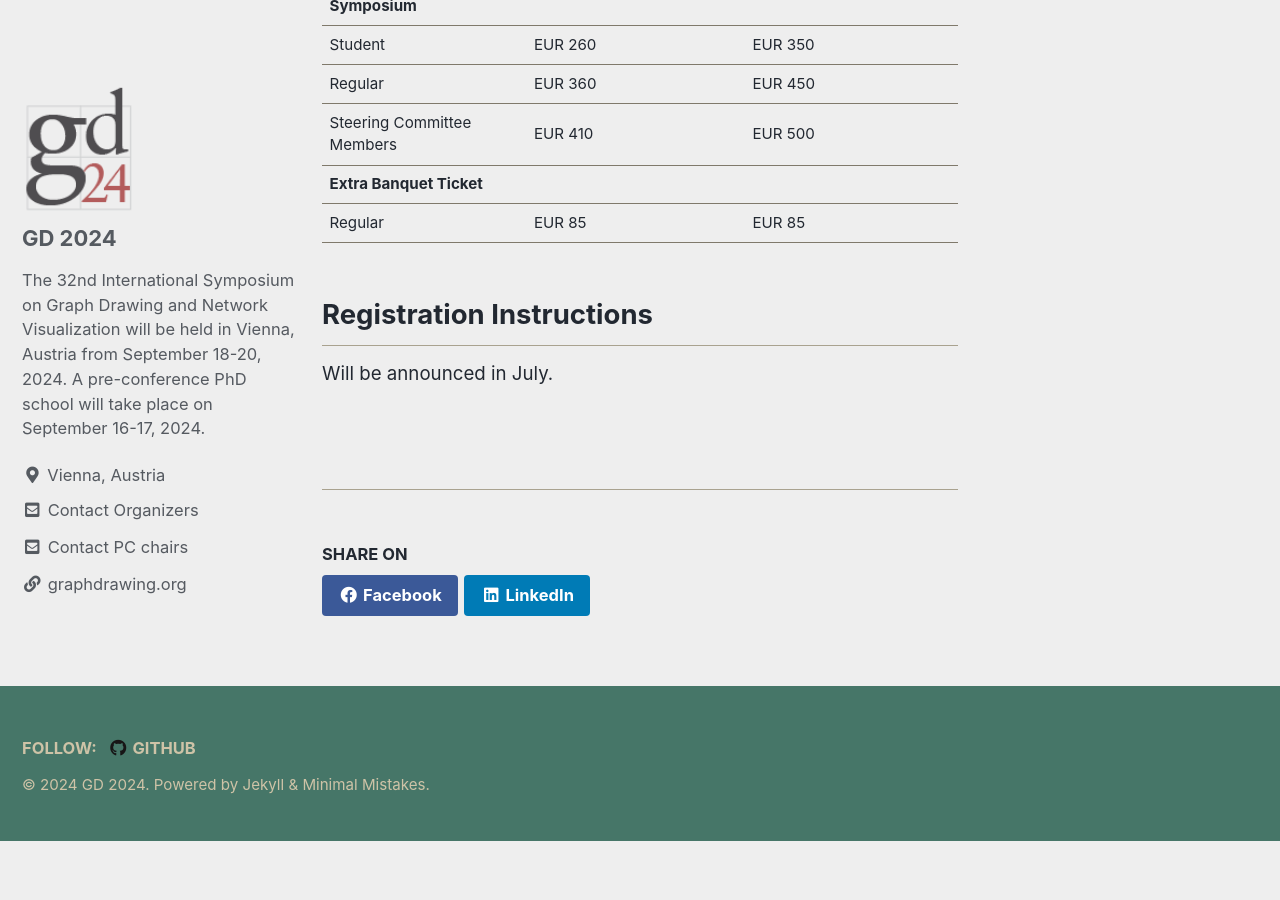
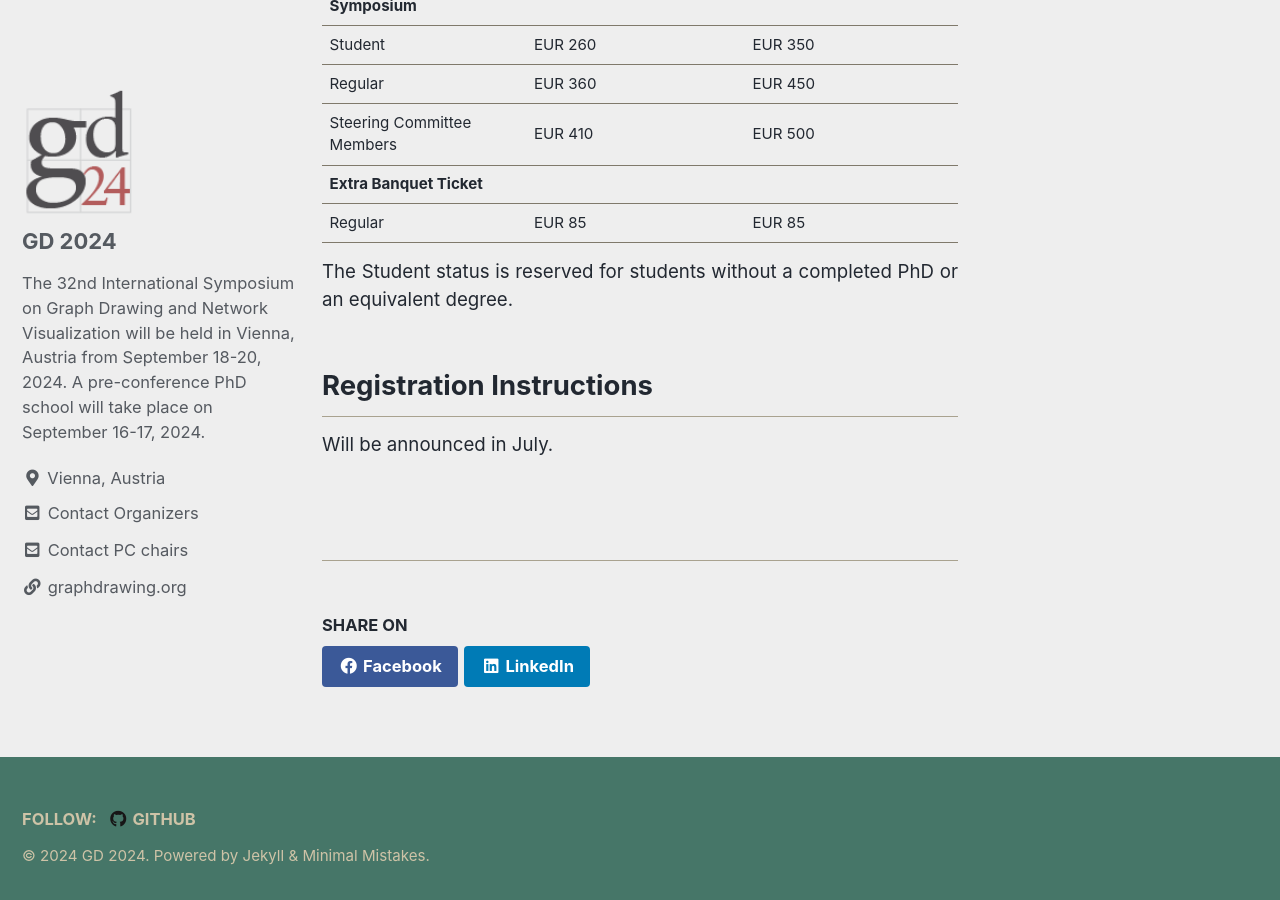
Before and after one commit to graphdrawing/gd2024, a Jekyll site: the page built from pages/registration.md, in a window 1280 px wide and 900 px high, scrolled down 1099 px. Built offline with Jekyll 4.4.1, drawn with Linux system fonts in a browser that asks for light colours; cached includes are drawn as plain includes; before the commit the page ends 1940 px from its top, so only the background shows below that.

Commit message:
Update registration.md

```diff
--- a/pages/registration.md
+++ b/pages/registration.md
@@ -29,5 +29,7 @@ The fees for the PhD School only cover the participation at the lectures and the
 | Regular                     | EUR 85                              | EUR 85                            |
 |-----------------------------|-------------------------------------|-----------------------------------|
 
+The Student status is reserved for students without a completed PhD or an equivalent degree.
+
 ## Registration Instructions
 Will be announced in July.
```
